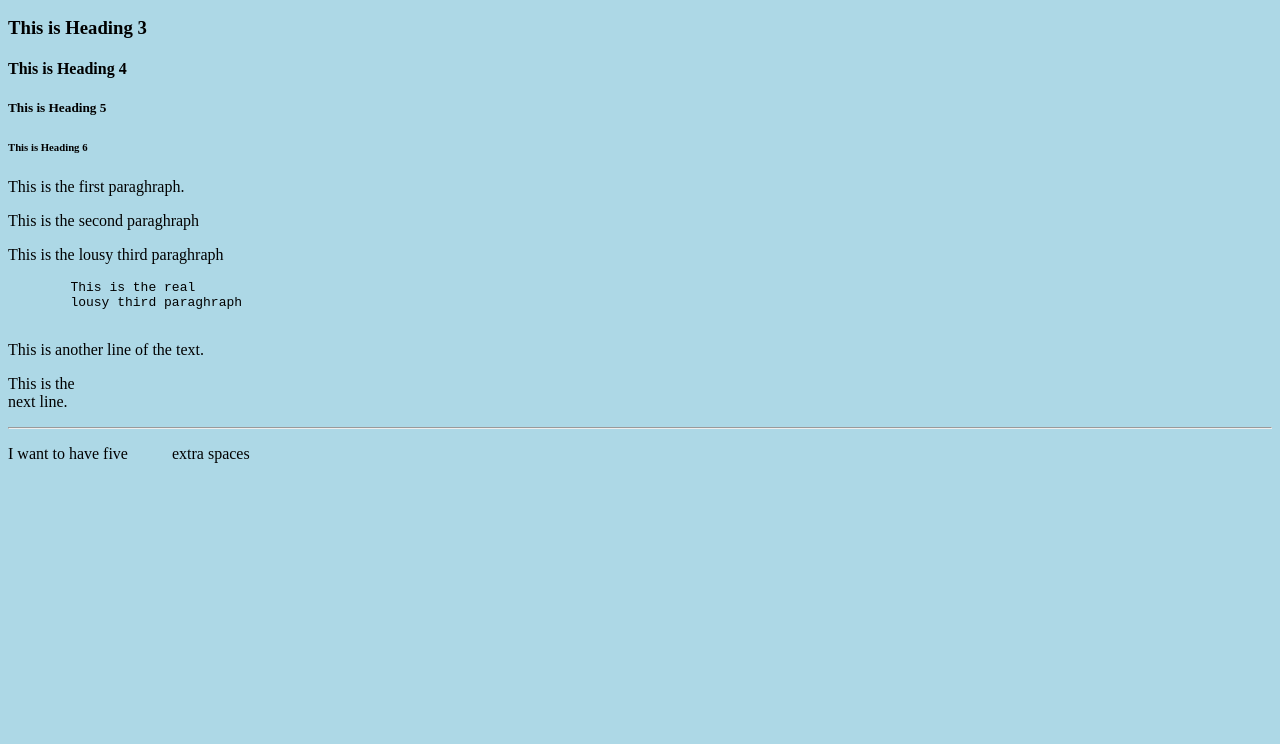
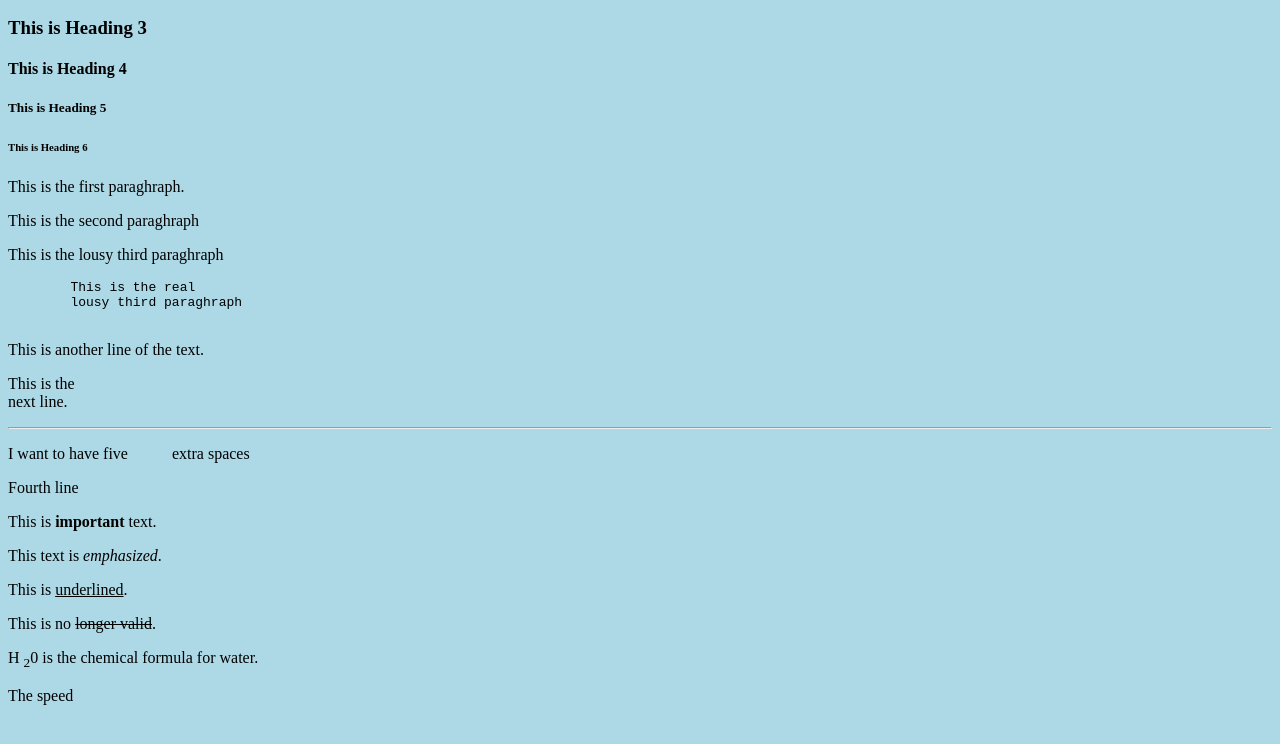
Before and after one commit to EthanCast1llo/my_first_html, a plain HTML site: page index.html in a window 1280 px wide. Shown: the part 110-854 px from the top of the page. Before the commit the page ends 800 px from the top, so only its background shows below. Drawn offline with Linux system fonts and the light colour scheme.

Commit message:
Update index.html

```diff
--- a/index.html
+++ b/index.html
@@ -35,6 +35,15 @@
     <p>I want to have five &nbsp; &nbsp; &nbsp; &nbsp; &nbsp;
         extra spaces
     </p>
+    <p>Fourth line</p>
+    <p>This is <strong>important</strong> text.</p>
+    <p>This text is <em>emphasized</em>.</p>
+    <p>This is <u>underlined</u>.</p>
+    <p>This is no <s>longer valid</s>.</p>
+    <p>H <sub>2</sub>0 is the chemical formula for water.</p>
+    <p>The speed</p>
+
+
     <br><br><br><br><br><br><br><br><br><br>
 
 
```
